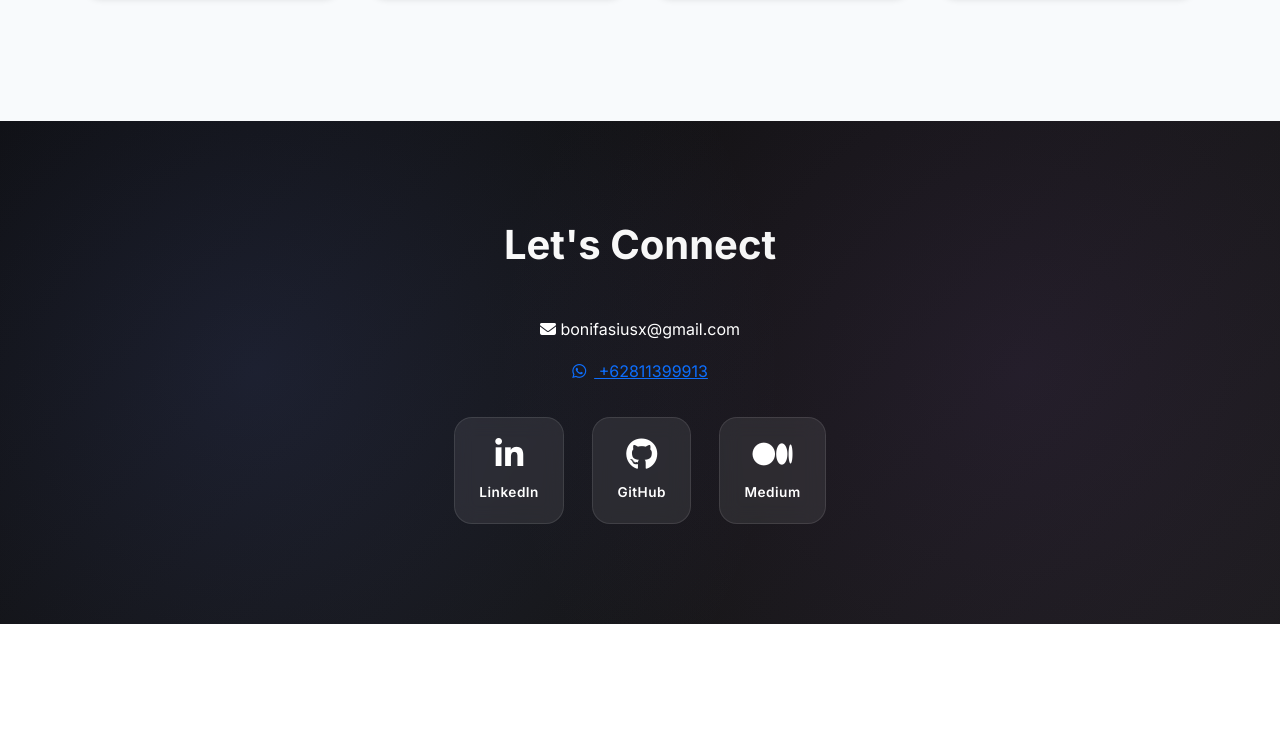
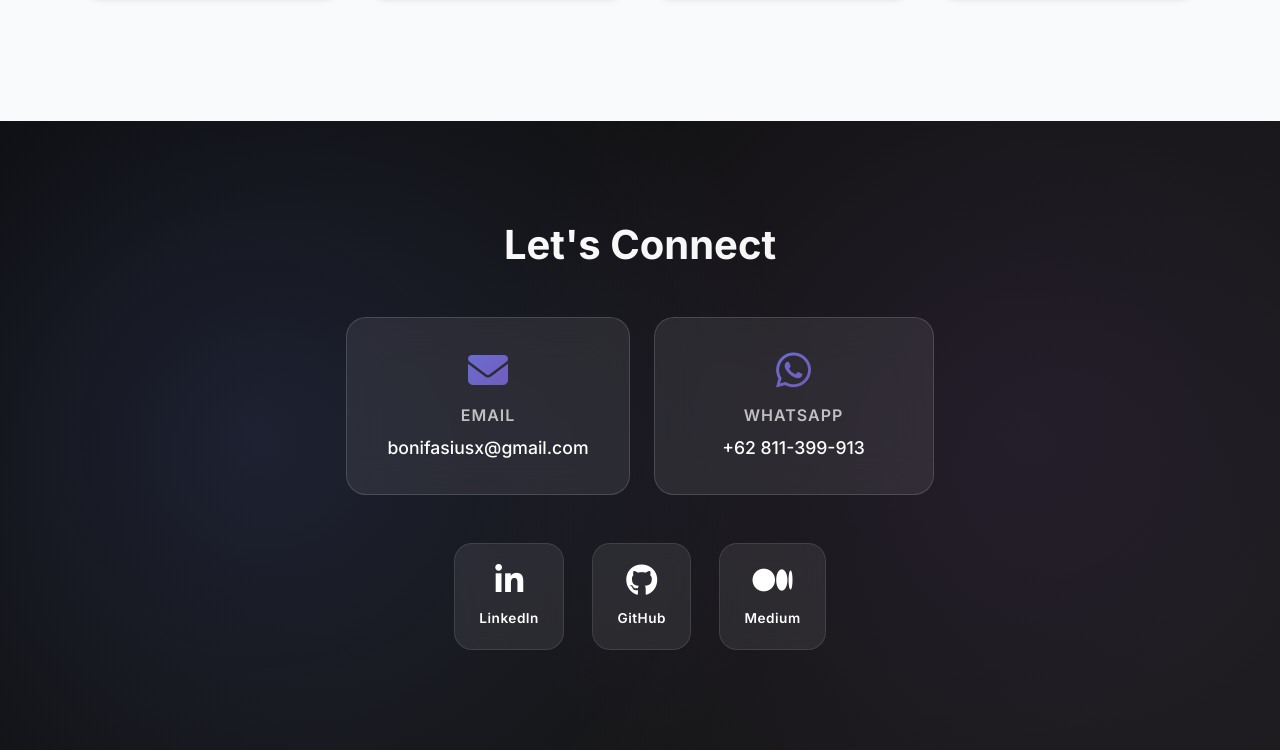
Before and after one commit to bonifasiusx/portfolio-website, a plain HTML site: page index.html in a window 1280 px wide. Shown: the part 4658-5408 px from the top of the page. Before the commit the page ends 5282 px from the top, so only its background shows below. Drawn offline with nearby package versions, Linux system fonts and the light colour scheme.

Commit message:
style(contact): restyle WhatsApp link to remove default blue hyperlink and improve visual consistency

```diff
--- a/index.html
+++ b/index.html
@@ -952,17 +952,16 @@ html {
     <h2 class="section-title fade-in">Let's Connect</h2>
     <div class="row justify-content-center">
       <div class="col-lg-8 text-center">
-        <div class="fade-in">
-          <p class="contact-info">
+        <div class="contact-cards fade-in">
+          <a href="https://mail.google.com/" class="contact-card">
             <i class="fas fa-envelope"></i>
-            bonifasiusx@gmail.com
-          </p>
-          <a
-            href="https://wa.me/62811399913"
-            class="contact-info"
-            target="_blank"
-            rel="noopener noreferrer">
-            <i class="fab fa-whatsapp me-2"></i> +62811399913
+            <h4>Email</h4>
+            <p>bonifasiusx@gmail.com</p>
+          </a>
+          <a href="https://wa.me/62811399913" class="contact-card" target="_blank" rel="noopener noreferrer">
+            <i class="fab fa-whatsapp"></i>
+            <h4>WhatsApp</h4>
+            <p>+62 811-399-913</p>
           </a>
         </div>
 
```
